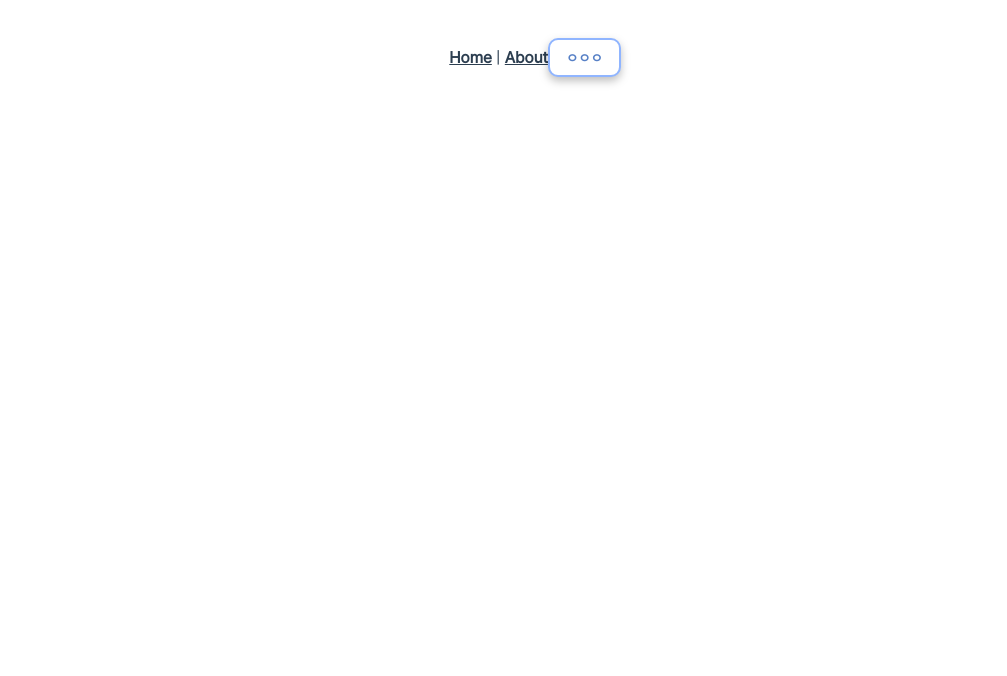
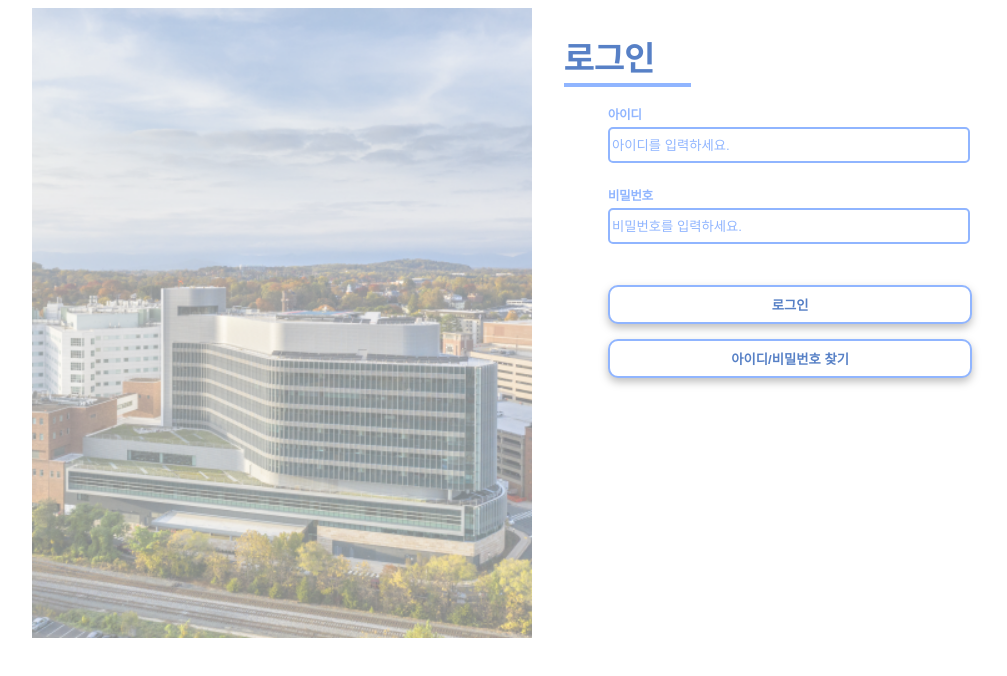
Before and after one commit to IoT-gganbu/gganbu, a Vue app in the folder ec2-front/: page /login in a window 1280 px wide. Shown: the top 676 px of the page, without its empty margins (105-1112 px from the left). Built offline with nearby package versions, Linux system fonts and the light colour scheme.

Commit message:
Feat.Login 화면 중간 저장-SDK

```diff
--- a/ec2-front/src/App.vue
+++ b/ec2-front/src/App.vue
@@ -1,10 +1,5 @@
 <template>
   <div id="app">
-    <nav>
-      <router-link to="/">Home</router-link> |
-      <router-link to="/about">About</router-link>
-      <custom-button btnText="ㅇㅇㅇ"></custom-button>
-    </nav>
     <router-view />
   </div>
 </template>
@@ -16,6 +11,7 @@
   -moz-osx-font-smoothing: grayscale;
   text-align: center;
   color: #2c3e50;
+  margin: 0;
 }
 
 @font-face {
@@ -70,17 +66,4 @@
   src: url("@/assets/font/Pretendard-Thin.otf");
   font-weight: 200;
 }
-
-nav {
-  padding: 30px;
-}
-
-nav a {
-  font-weight: bold;
-  color: #2c3e50;
-}
-
-nav a.router-link-exact-active {
-  color: #42b983;
-}
 </style>
--- a/ec2-front/src/router/index.js
+++ b/ec2-front/src/router/index.js
@@ -18,6 +18,11 @@ const routes = [
     // which is lazy-loaded when the route is visited.
     component: () => import(/* webpackChunkName: "about" */ "../views/AboutView.vue"),
   },
+  {
+    path: "/login",
+    name: "login",
+    component: () => import("../views/LoginView.vue"),
+  },
 ];
 
 const router = new VueRouter({
--- /dev/null
+++ b/ec2-front/src/views/LoginView.vue
@@ -0,0 +1,108 @@
+<template>
+  <div class="logInPage">
+    <img class="mainPicture" src="../assets/img/hospital.png" style="height: 630px; width: 500px" />
+    <div class="logInInfo">
+      <div class="logInBox">
+        <div v-show="loginAlram" class="logInAlarm">아이디 또는 비밀번호를 확인하세요.</div>
+        <custom-title titleText="로그인"></custom-title>
+        <div class="logInLabel">아이디</div>
+        <div class="logInInput">
+          <input type="text" placeholder="아이디를 입력하세요." id="logInInput" class="logInIdInput" />
+        </div>
+        <div class="logInLabelPw">비밀번호</div>
+        <div class="logInInput">
+          <input type="password" id="logInpageInput" @keyup.enter="loginMember()" placeholder="비밀번호를 입력하세요." class="logInPwInput" />
+        </div>
+        <customButton btnText="로그인" class="idPwSearch" @click="loginMember()"></customButton>
+        <customButton btnText="아이디/비밀번호 찾기" class="idPwSearch" @click="findIdpwShowModal = true"></customButton>
+      </div>
+    </div>
+  </div>
+</template>
+
+<script>
+export default {};
+</script>
+
+<style scoped>
+.mainPicture,
+.logInInfo {
+  display: flex;
+  width: 40%;
+  height: 100%;
+}
+.logInPage {
+  display: flex;
+  justify-content: center;
+  height: 85%;
+}
+.logInBox {
+  box-sizing: border-box;
+  position: relative;
+  width: 100%;
+  height: 50%;
+  top: 0;
+  vertical-align: middle;
+}
+.logInAlarm {
+  display: flex;
+  justify-content: right;
+  color: #ff6c6c;
+  font-size: 10%;
+  margin: 4% 2% 0 0;
+}
+.logInHrStyle {
+  display: flex;
+  width: 40%;
+  height: 1px;
+  border-radius: 5px;
+  margin: 3px 0 0 5%;
+  background-color: #90b5ff;
+  margin-left: 13%;
+}
+.logInIdInput[type="text"] {
+  display: flex;
+  margin: 1% 0 3% 15%;
+  width: 70%;
+  border-radius: 5px;
+  border: 2px solid #90b5ff;
+  height: 30px;
+}
+.logInPwInput[type="password"] {
+  display: flex;
+  margin: 1% 0 8% 15%;
+  width: 70%;
+  border-radius: 5px;
+  border: 2px solid #90b5ff;
+  height: 30px;
+}
+.logInLabel {
+  display: flex;
+  margin: 5% 0 0 15%;
+  color: #90b5ff;
+  font-size: 13px;
+  font-weight: 600;
+}
+.logInLabelPw {
+  display: flex;
+  margin: 5% 0 0 15%;
+  color: #90b5ff;
+  font-size: 13px;
+  font-weight: 600;
+}
+input::placeholder {
+  color: #90b5ff;
+}
+.idPwSearch {
+  display: flex;
+  margin: 2% 0 3% 15%;
+  width: 72%;
+  justify-content: center;
+}
+.signUp {
+  display: flex;
+  margin: 2% 0 8% 15%;
+  width: 72%;
+  justify-content: center;
+}
+</style>
```
Also changed, not shown: ec2-front/src/assets/img/hospital.png (added).
